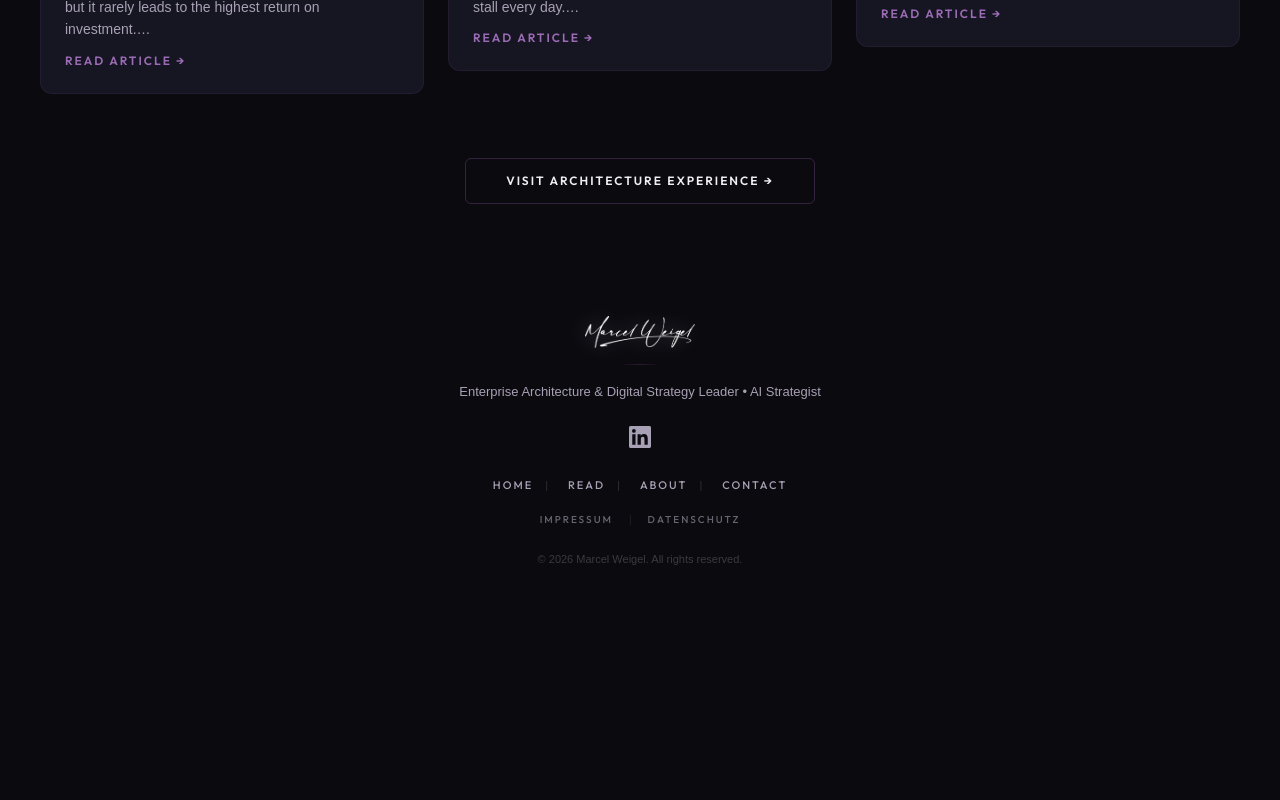
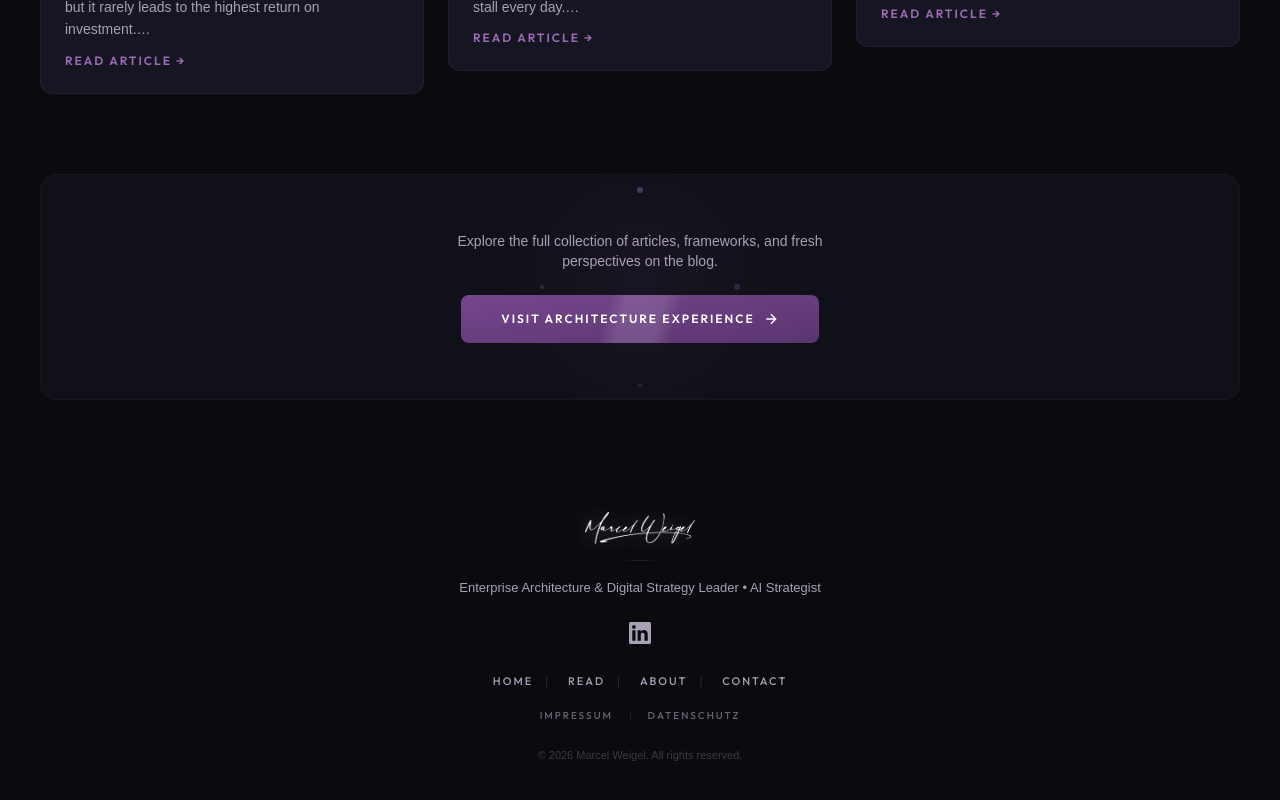
Before and after one commit to MW919/marcel-weigel-website, a Next.js app: page /read in a window 1280 px wide. Shown: the part 885-1685 px from the top of the page. Before the commit the page ends 1501 px from the top, so only its background shows below. Built offline with nearby package versions, Linux system fonts and the light colour scheme; no server answers; a web font is replaced by a local one.

Commit message:
Add files via upload

```diff
--- a/app/read/page.js
+++ b/app/read/page.js
@@ -152,17 +152,45 @@ export default async function ReadPage() {
             </div>
           </div>
 
-          {/* CTA to full blog */}
+          {/* CTA to full blog — dynamic highlight */}
           <AnimatedSection delay={0.3}>
-            <div className="text-center mt-12">
+            <div className="relative mt-16 py-14 px-6 rounded-2xl border border-accent/10 bg-brand-card/50 overflow-hidden text-center">
+              {/* Animated radial glow */}
+              <div className="absolute inset-0 flex items-center justify-center pointer-events-none">
+                <div className="w-[300px] h-[300px] rounded-full opacity-60" style={{ background: 'radial-gradient(circle, rgba(117,70,140,0.15) 0%, transparent 70%)', animation: 'ctaPulse 3s ease-in-out infinite' }} />
+              </div>
+
+              {/* Orbiting dots */}
+              <div className="absolute inset-0 flex items-center justify-center pointer-events-none">
+                <div className="relative w-[200px] h-[200px]" style={{ animation: 'orbitSpin 12s linear infinite' }}>
+                  <div className="absolute top-0 left-1/2 -translate-x-1/2 w-1.5 h-1.5 rounded-full bg-accent-light/40" />
+                  <div className="absolute bottom-0 left-1/2 -translate-x-1/2 w-1 h-1 rounded-full bg-accent/30" />
+                  <div className="absolute top-1/2 left-0 -translate-y-1/2 w-1 h-1 rounded-full bg-accent-light/25" />
+                  <div className="absolute top-1/2 right-0 -translate-y-1/2 w-1.5 h-1.5 rounded-full bg-accent/35" />
+                </div>
+              </div>
+
+              {/* Content */}
+              <div className="relative z-[1]">
+                <p className="font-body text-sm text-brand-muted mb-6 max-w-[400px] mx-auto">
+                  Explore the full collection of articles, frameworks, and fresh perspectives on the blog.
+                </p>
                 <a
                   href="https://www.architecture-experience.com"
                   target="_blank"
                   rel="noopener noreferrer"
-                className="inline-flex items-center gap-2 py-3.5 px-10 bg-transparent text-brand-text no-underline font-heading text-xs font-semibold tracking-[2px] uppercase rounded-md border border-accent/40 hover:border-accent hover:bg-accent/10 transition-all duration-300"
+                  className="group relative inline-flex items-center gap-2 py-4 px-10 bg-gradient-to-br from-accent to-accent-dark text-white no-underline font-heading text-xs font-semibold tracking-[2px] uppercase rounded-lg hover:-translate-y-1 hover:shadow-[0_12px_40px_rgba(117,70,140,0.4)] transition-all duration-300"
                 >
-                Visit Architecture Experience →
+                  {/* Shimmer effect on button */}
+                  <span className="absolute inset-0 rounded-lg overflow-hidden">
+                    <span className="absolute inset-0" style={{ background: 'linear-gradient(105deg, transparent 40%, rgba(255,255,255,0.12) 45%, rgba(255,255,255,0.12) 55%, transparent 60%)', animation: 'shimmer 3s ease-in-out infinite' }} />
+                  </span>
+                  <span className="relative">Visit Architecture Experience</span>
+                  <svg width="16" height="16" viewBox="0 0 24 24" fill="none" stroke="currentColor" strokeWidth="2" className="relative transition-transform duration-300 group-hover:translate-x-1">
+                    <path d="M5 12h14M12 5l7 7-7 7" />
+                  </svg>
                 </a>
+              </div>
             </div>
           </AnimatedSection>
         </div>
```
Lines whose indentation alone changed are shown as unchanged.
